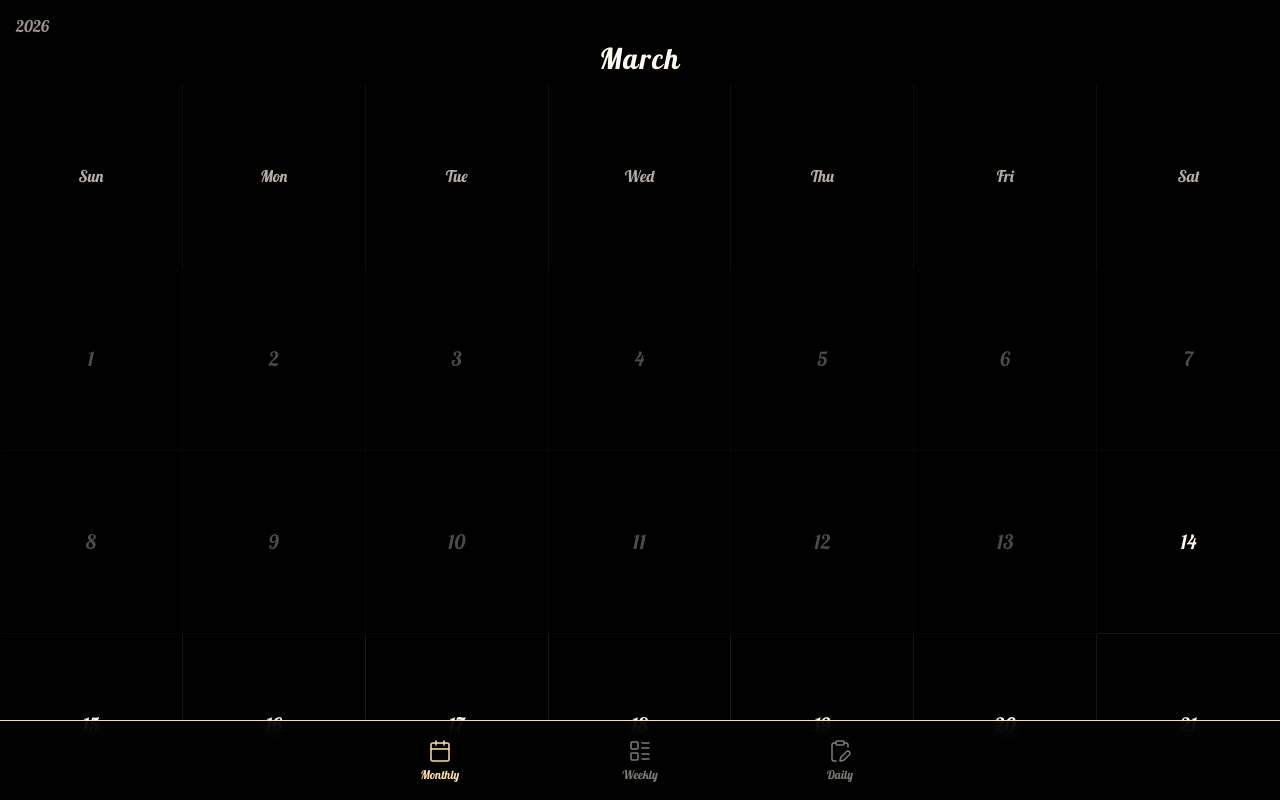
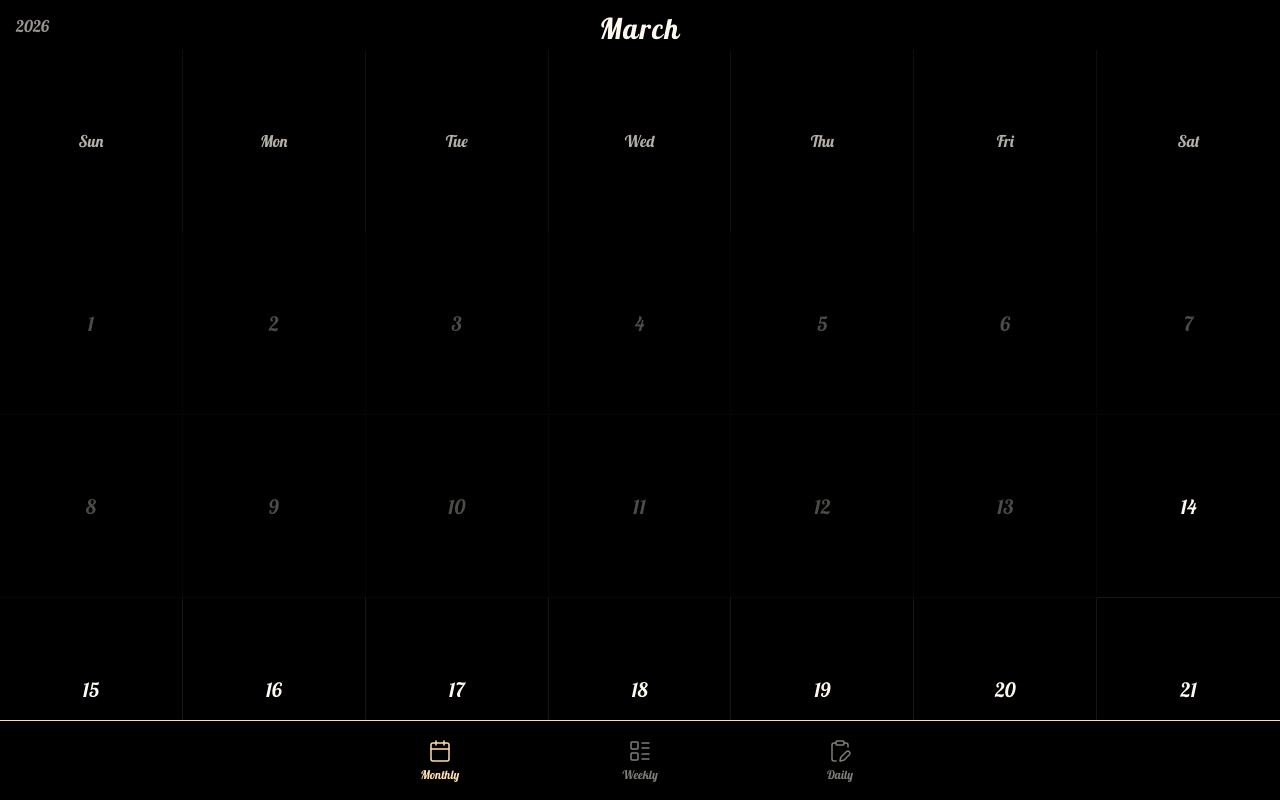
Before and after one commit to Roiril/couple-sync, a React (Vite) app: page / in a window 1280 px wide. Built offline with nearby package versions, Linux system fonts and the light colour scheme; no server answers; the database is empty.

Commit message:
feat: add comprehensive styling for calendar, navigation, and schedule components to `App.module.css`.

```diff
--- a/src/App.module.css
+++ b/src/App.module.css
@@ -2,7 +2,7 @@
   width: 100%;
   height: 100vh;
   margin: 0;
-  padding: 40px 0 0 0;
+  padding: 10px 0 0 0;
   /* Add top padding to shift everything down */
   overflow-x: hidden;
   position: relative;
@@ -183,7 +183,7 @@
   display: grid;
   grid-template-columns: repeat(7, 1fr);
   width: 100%;
-  margin-top: 0.5rem;
+  margin-top: 0.2rem;
   transition: opacity 0.3s ease-in-out;
 }
 
@@ -261,7 +261,7 @@
   display: flex;
   justify-content: center;
   align-items: center;
-  margin-bottom: 0.5rem;
+  margin-bottom: 0rem;
   width: 100%;
 }
 
@@ -275,8 +275,8 @@
 .scheduleCardsContainer {
   display: flex;
   flex-direction: column;
-  gap: 12px;
-  padding: 16px;
+  gap: 8px;
+  padding: 12px 16px;
   width: 100%;
   margin-top: auto;
   /* Push to bottom of swipeWrapper or just flow naturally */
@@ -299,8 +299,8 @@
   display: flex;
   flex-direction: column;
   align-items: flex-start;
-  gap: 12px;
-  margin-bottom: 12px;
+  gap: 4px;
+  margin-bottom: 8px;
 }
 
 .dateCheckboxLabel {
@@ -308,7 +308,7 @@
   align-items: center;
   gap: 8px;
   font-family: 'Zen Old Mincho', serif;
-  font-size: 0.9rem;
+  font-size: 0.85rem;
   color: var(--text-color);
   cursor: pointer;
 }
@@ -346,7 +346,7 @@
 .dateDetailInput {
   width: 100%;
   font-family: 'Zen Old Mincho', serif;
-  font-size: 16px;
+  font-size: 14px;
   background: transparent;
   border: none;
   border-bottom: 1px solid rgba(255, 255, 255, 0.2);
@@ -374,7 +374,7 @@
 
 .scheduleCardUser {
   font-family: 'Zen Old Mincho', serif;
-  font-size: 0.9rem;
+  font-size: 0.85rem;
   color: var(--text-color);
   white-space: nowrap;
 }
@@ -382,7 +382,7 @@
 .scheduleCardInput {
   flex: 1;
   font-family: 'Zen Old Mincho', serif;
-  font-size: 16px;
+  font-size: 14px;
   background: transparent;
   border: none;
   border-bottom: 1px solid rgba(255, 255, 255, 0.2);
```
